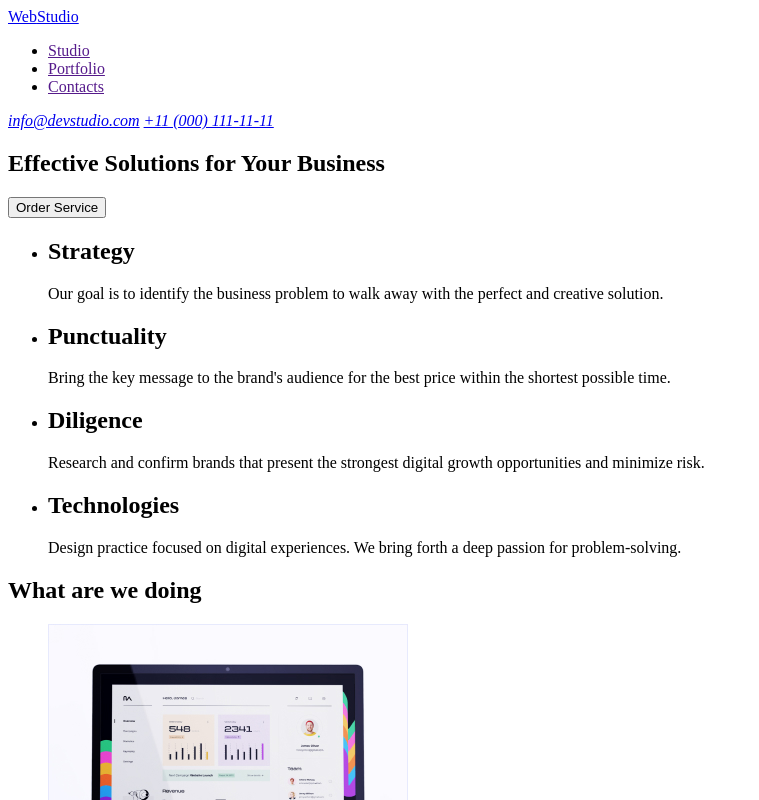
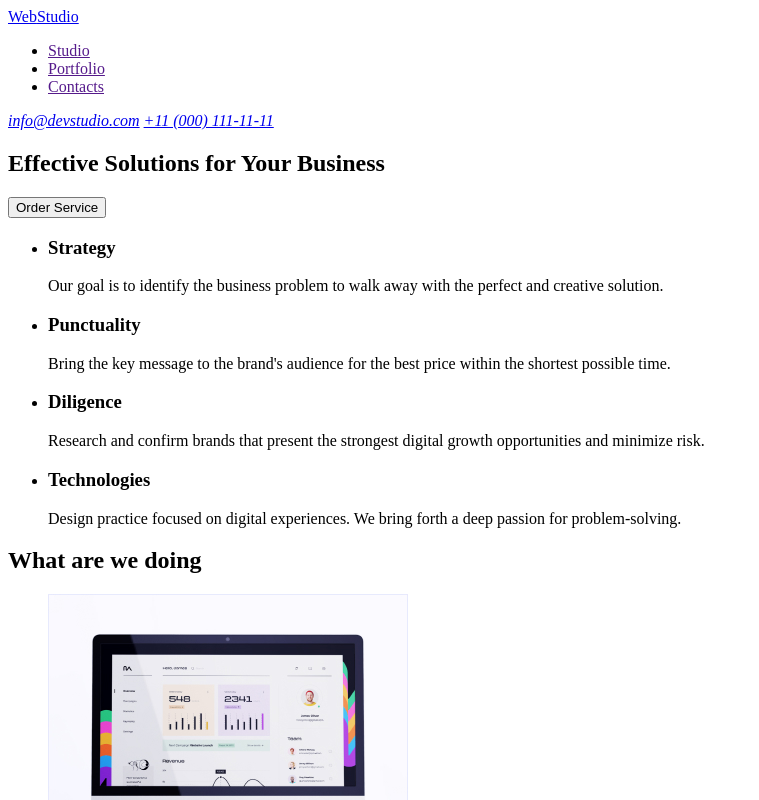
Before and after one commit to DmitriyZozulya/goit-markup-hw-01, a plain HTML site: page index.html in a window 1280 px wide. Shown: the top 800 px of the page, without its empty margins (0-759 px from the left). Drawn offline with Linux system fonts and the light colour scheme.

Commit message:
Ввел изменения

```diff
--- a/index.html
+++ b/index.html
@@ -33,19 +33,19 @@
       <section>
         <ul>
           <li>
-            <h2>Strategy</h2>
+            <h3>Strategy</h3>
           <p>Our goal is to identify the business problem to walk away with the perfect and creative solution.</p>
           </li>
           <li>
-            <h2>Punctuality</h2>
+            <h3>Punctuality</h3>
           <p>Bring the key message to the brand's audience for the best price within the shortest possible time.</p>
           </li>
           <li>
-            <h2>Diligence</h2>
+            <h3>Diligence</h3>
           <p>Research and confirm brands that present the strongest digital growth opportunities and minimize risk.</p>
           </li>
           <li>
-            <h2>Technologies</h2>
+            <h3>Technologies</h3>
             <p>Design practice focused on digital experiences. We bring forth a deep passion for problem-solving.</p>
           </li>
         </ul>
@@ -94,7 +94,7 @@
     </main>
 
     <footer>
-      <a href="./index.html"> Web<span>Studio</span></a>
+      <a href="./index.html"> WebStudio</a>
       <p>Increase the flow of customers and sales for your business with digital marketing & growth solutions.</p>
     </footer>
   </body>
```
